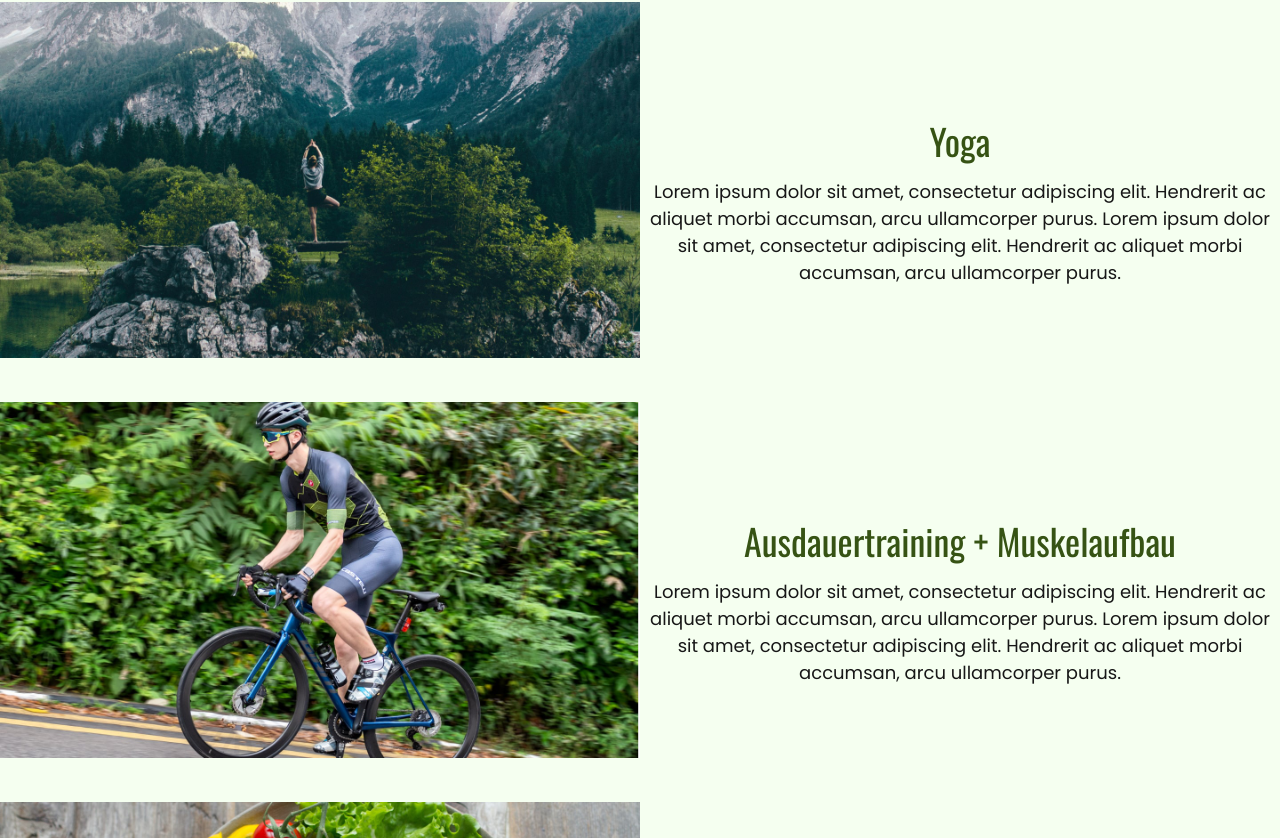
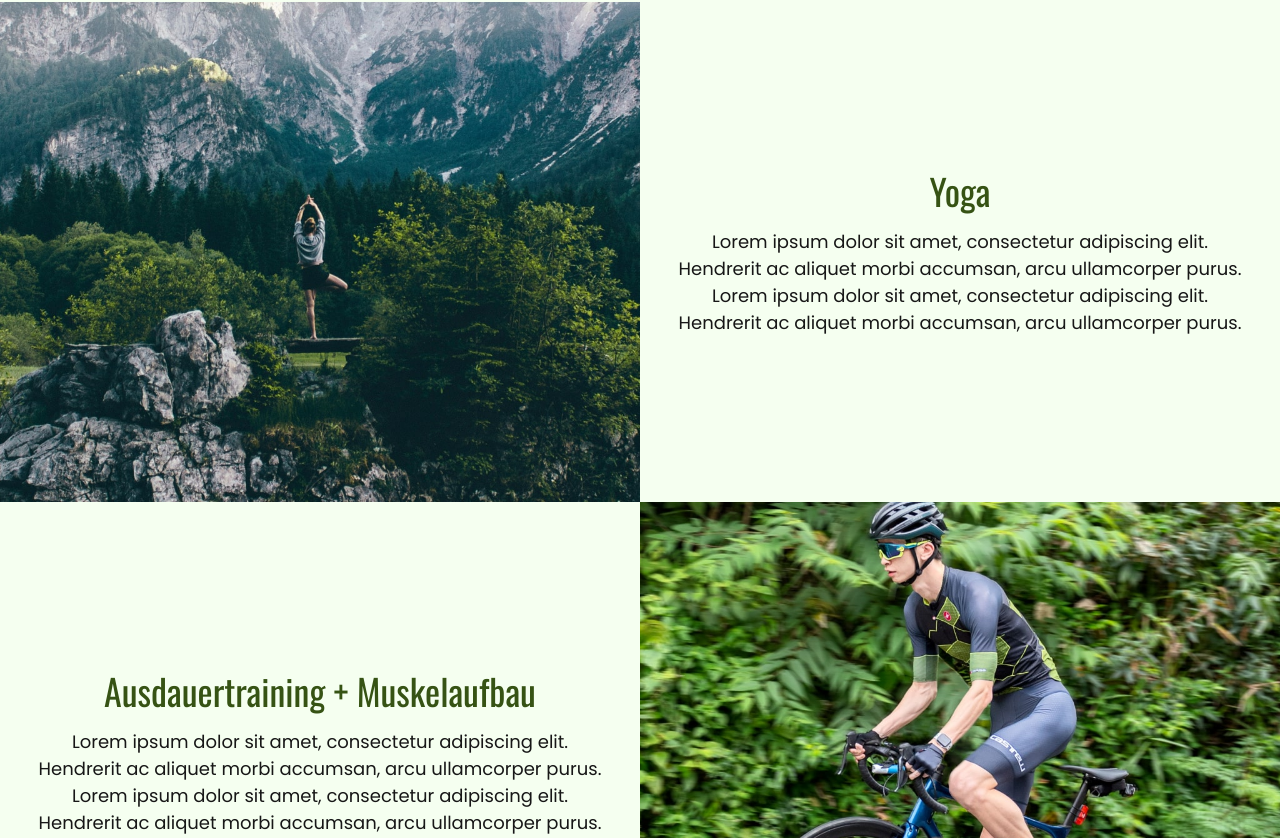
Before and after one commit to MinhKhangTran/nextjs_coach_jane_doe, a Next.js app: page / in a window 1280 px wide. Shown: the part 862-1700 px from the top of the page. Built offline with nearby package versions, Linux system fonts and the light colour scheme.

Commit message:
✅  leistungen

```diff
--- a/components/leistungen.tsx
+++ b/components/leistungen.tsx
@@ -30,13 +30,13 @@ const leistungArray = [
 const Leistungen = () => {
   return (
     <section id="leistungen" aria-label="Leistung Abschnitt">
-      {leistungArray.map((leistung) => {
+      {leistungArray.map((leistung, index) => {
         return (
           <div
             key={leistung.id}
-            className="d-flex | leistung__wrapper flex-column flex-md-row"
+            className={`d-flex | leistung__wrapper leistung__${index} flex-column flex-md-row`}
           >
-            <div className="w-md-50 w-100">
+            <div className="image__wrapper w-md-50 w-100">
               <Image
                 src={leistung.thumb}
                 alt={leistung.altText}
@@ -45,7 +45,7 @@ const Leistungen = () => {
                 priority
               />
             </div>
-            <div className="w-md-50 w-100 d-flex flex-column justify-content-center">
+            <div className="text__wrapper w-md-50 w-100 d-flex flex-column justify-content-center pt-1 py-md-4 py-lg-0">
               <h2 className="heading-2 text-center text-warning">
                 {leistung.title}
               </h2>
--- a/styles/components/_leistungen.scss
+++ b/styles/components/_leistungen.scss
@@ -6,11 +6,33 @@
     margin-top: math.div(104rem, 16);
   }
   .leistung__wrapper {
-    span {
-      height: 100%;
-    }
     @include lg {
       height: 400px;
     }
+    @include xl {
+      height: 500px;
+    }
+    span {
+      height: 100% !important;
+      img {
+        object-fit: cover;
+      }
+    }
+    .image__wrapper {
+      overflow: hidden;
+    }
+    .text__wrapper {
+      padding-bottom: 2rem;
+    }
+    p {
+      width: 90%;
+      max-width: 590px;
+      margin-inline: auto;
+    }
+  }
+  .leistung__1 {
+    @include md {
+      flex-direction: row-reverse !important;
+    }
   }
 }
```
Also changed, not shown: 1 other file (tests, documents, lock files or other folders).
